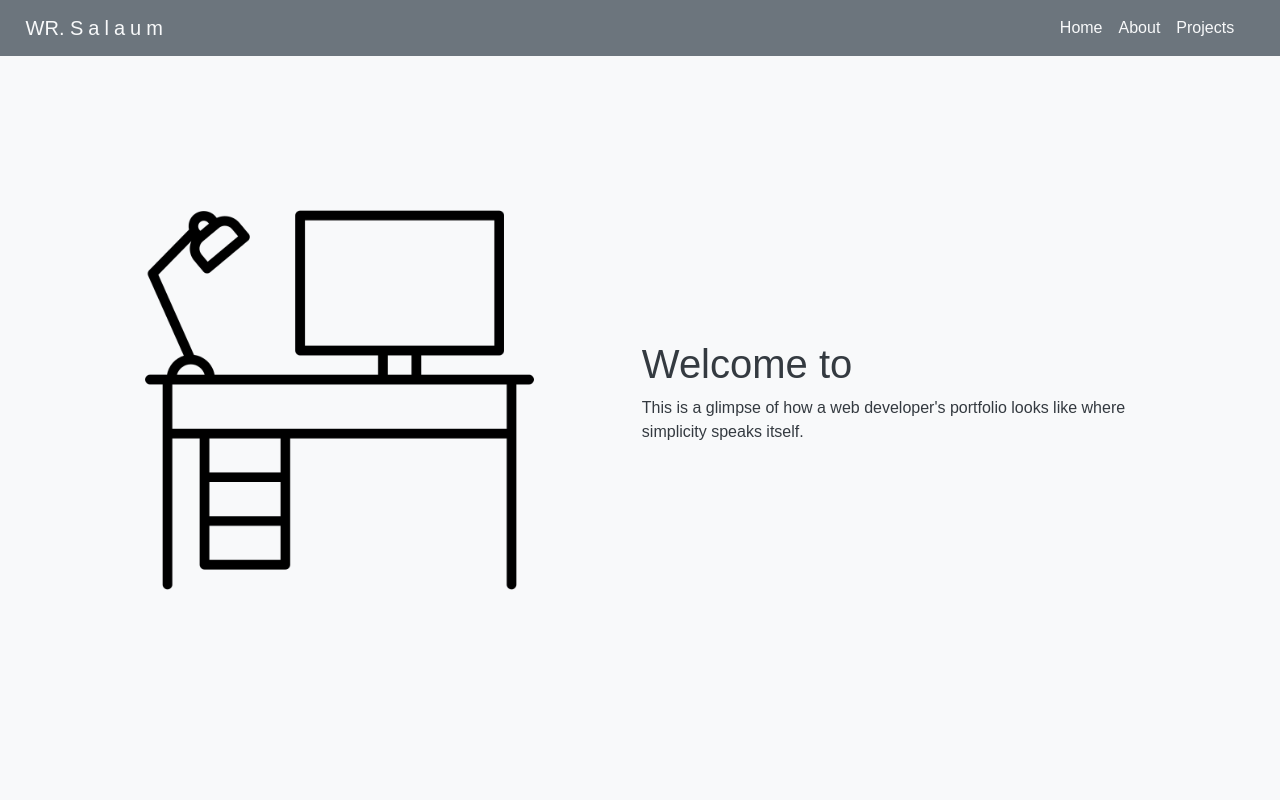
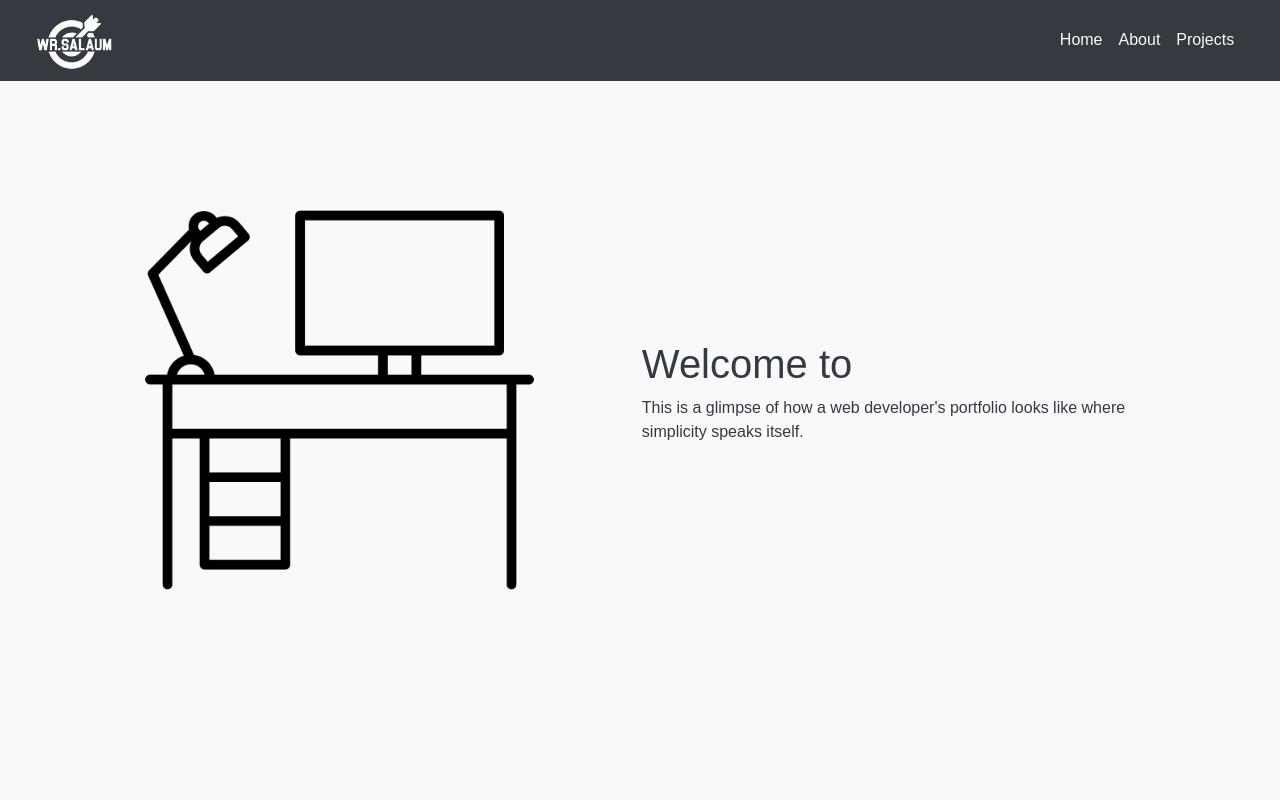
Before and after one commit to deletedgituser/bootstrap_portfolio, a plain HTML site: page index.html in a window 1280 px wide. Shown: the top 800 px of the page. Drawn offline with Linux system fonts and the light colour scheme.

Commit message:
bootstrap portfolio logo added

```diff
--- a/css/style.css
+++ b/css/style.css
@@ -14,6 +14,10 @@ body {
     display: flex;
     flex-direction: column;
     justify-content: space-between;
+}
+
+.logo {
+    width: 90px;
 }
 
 .me {
--- a/index.html
+++ b/index.html
@@ -14,10 +14,11 @@
 <body>
 
     <!-- Navbar/Header -->
-    <nav id="navbar-example" class="navbar navbar-expand navbar-light bg-secondary fixed-top">
+    <nav id="navbar-example" class="navbar navbar-expand navbar-light bg-dark fixed-top">
         <div class="container-fluid">
             <!-- Site Name -->
-            <a class="navbar-brand text-light heading" href="#">WR. <span class="salaum">Salaum</span></a>
+            <!-- <a class="navbar-brand text-light heading" href="#">WR. <span class="salaum">Salaum</span></a> -->
+            <img src="./src/assets/image-removebg-preview (1).png" class="logo" alt="" srcset="">
 
             <!-- Navbar Menu -->
             <ul class="navbar-nav me-auto">
```
Also changed, not shown: src/assets/image-removebg-preview (1).png (added). Lines whose indentation alone changed are shown as unchanged.
